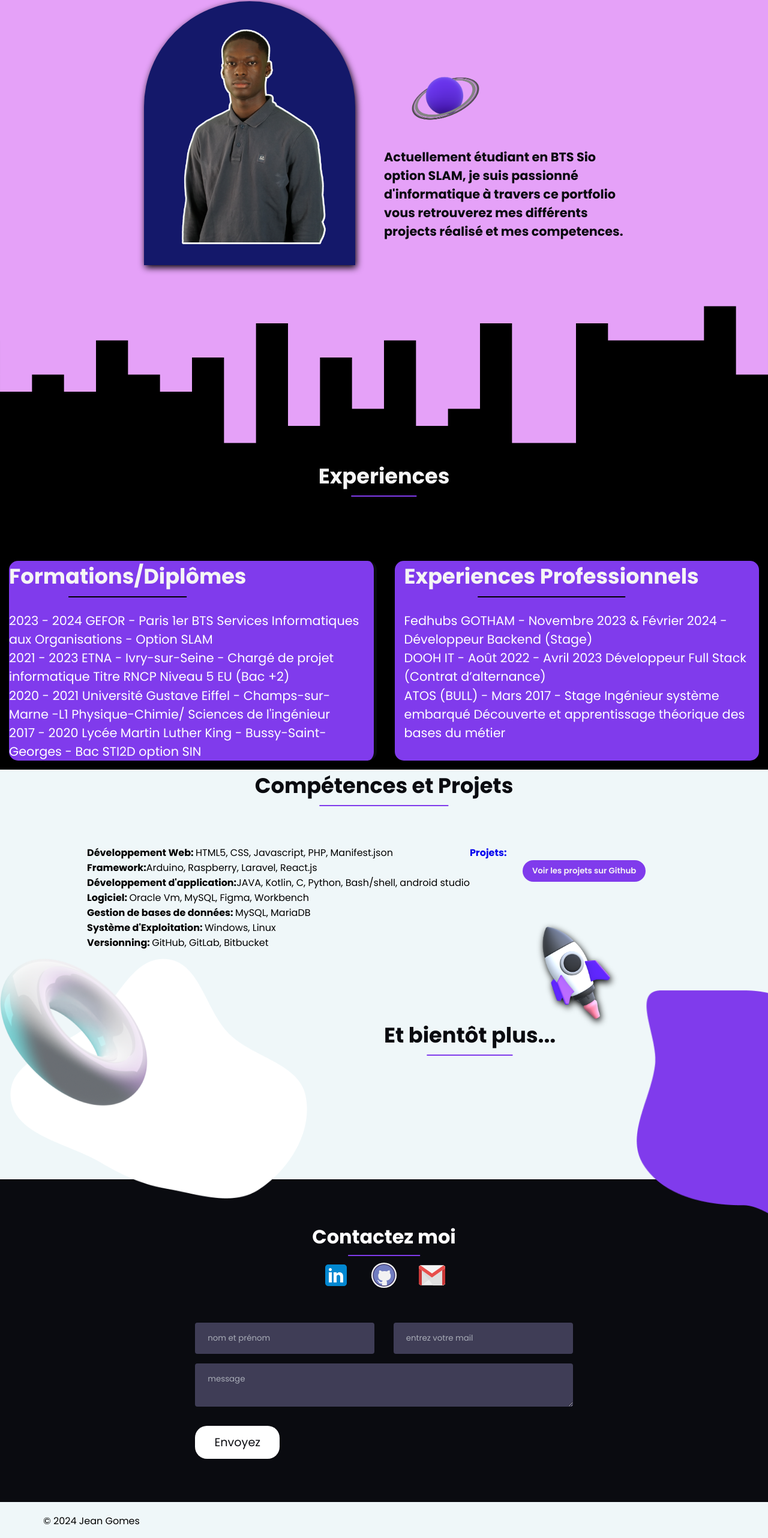
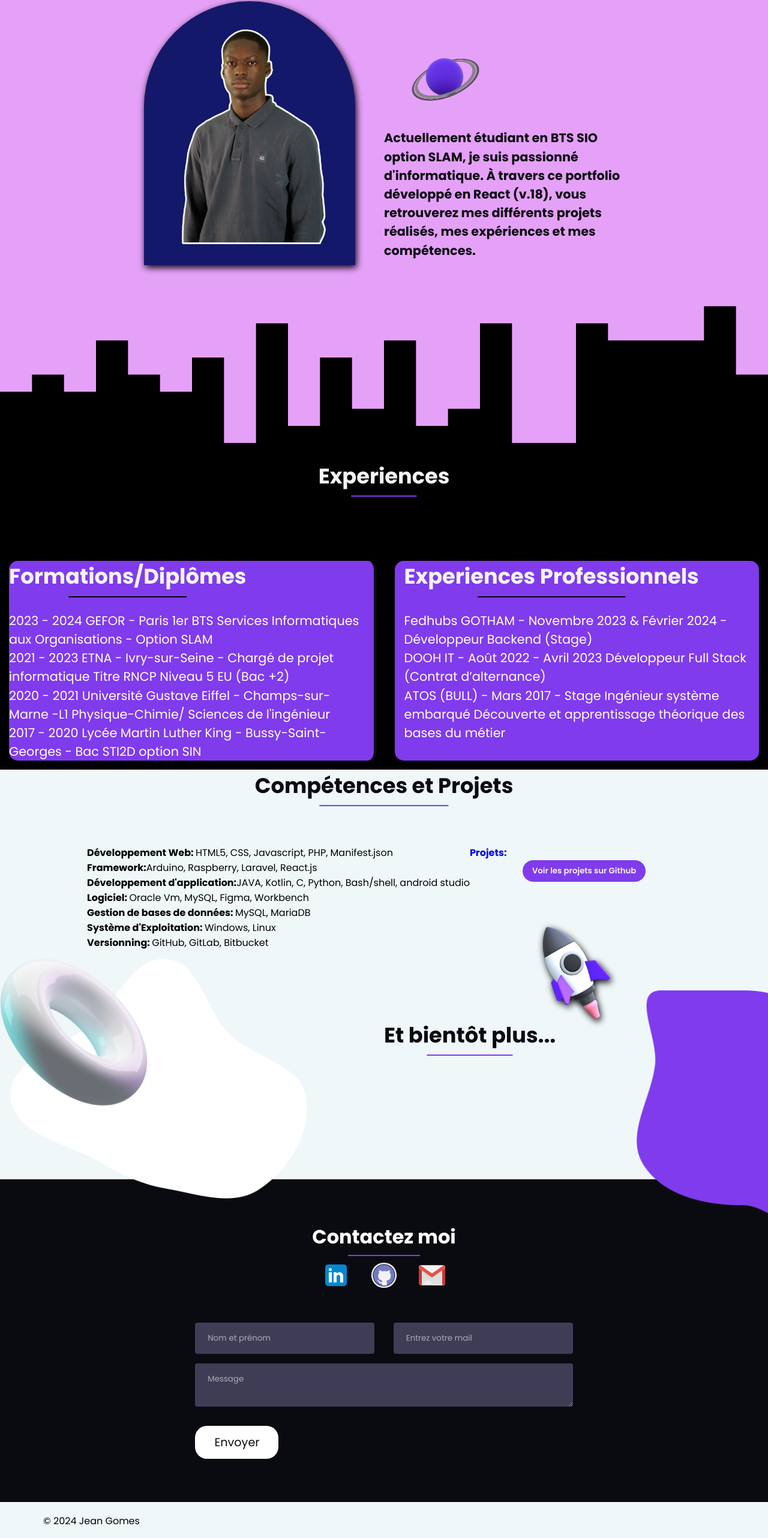
Before and after one commit to GomesJ7/jeanportfolio, a React (Create React App) app: page / in a window 1280 px wide. Shown: the part 1055-3619 px from the top of the page at 60% size. Built offline with nearby package versions, Linux system fonts and the light colour scheme.

Commit message:
Description + conditions d'envoi de msg

```diff
--- a/src/Sections/About/index.js
+++ b/src/Sections/About/index.js
@@ -102,8 +102,9 @@ const About = () => {
             <img src={planete} alt="planete" />
           </Planete>
           <Text>
-            Actuellement étudiant en BTS Sio option SLAM, je suis passionné d'informatique à travers ce portfolio
-            vous retrouverez mes différents projects réalisé et mes competences.
+          Actuellement étudiant en BTS SIO option SLAM, je suis passionné d'informatique.
+          À travers ce portfolio développé en React (v.18), vous retrouverez mes différents projets réalisés,
+          mes expériences et mes compétences.
           </Text>
         </AboutText>
       </Content>
--- a/src/Sections/Contact/index.js
+++ b/src/Sections/Contact/index.js
@@ -7,6 +7,11 @@ import emailjs from 'emailjs-com';
 function sendEmail(e){
   e.preventDefault();
 
+  const name = e.target.name.value;
+  const email = e.target.email.value;
+  const message = e.target.message.value;
+
+  if (name && email && message) {
     emailjs.sendForm(
       "service_eix7sz4",
       "template_nyz4vbu",
@@ -14,8 +19,11 @@ function sendEmail(e){
       "yo0atwo9odr6JB0b_"
     ).then(res=>{
       console.log(res);
-      alert('Votre message à bien été envoyez !')
-  }).catch(err=> console.log(err))
+      alert('Votre message a bien été envoyé !')
+    }).catch(err=> console.log(err));
+  } else {
+    alert("Veuillez remplir tous les champs du formulaire avant de l'envoyer.");
+  }
 }
 
 const ContactSection = styled.div`
@@ -28,11 +36,11 @@ const ContactSection = styled.div`
   justify-content: center;
 `;
 
-const Icons =styled.div`
+const Icons = styled.div`
   display: inline;
   margin-bottom: 3rem;
   margin-top: 1rem;
-  a{
+  a {
     &:not(:last-child) {
       margin-right: 2rem;
     }
@@ -42,9 +50,10 @@ margin-top: 1rem;
           brightness(100%) contrast(97%);
       }
     }
-  img{
+    img {
       width: 3rem;
       height: 3rem;
+    }
   }
 `;
 
@@ -123,7 +132,6 @@ const Form = styled.form`
       transform: scale(0.9);
     }
   }
-
 `;
 
 const Row = styled.div`
@@ -143,7 +151,7 @@ const Contact = () => {
     <ContactSection id="contact">
       <Title>Contactez moi</Title>
       <Icons>
-      <a href="https://www.linkedin.com/in/gomesjean/" >
+        <a href="https://www.linkedin.com/in/gomesjean/">
           <img src={Linkedin} alt="linkedin" />
         </a>
         <a href="https://github.com/GomesJ7">
@@ -155,14 +163,15 @@ const Contact = () => {
       </Icons>
       <Form
         netlify
-    onSubmit = {sendEmail}>
+        onSubmit={sendEmail}
+      >
         <Row>
-        <input name="name" type="text" placeholder="nom et prénom" />
-      <input name="email" type="email" placeholder="entrez votre mail" />
+          <input name="name" type="text" placeholder="Nom et prénom" />
+          <input name="email" type="email" placeholder="Entrez votre mail" />
         </Row>
-      <textarea name="message" cols="30" rows="2" placeholder="message"></textarea>
+        <textarea name="message" cols="30" rows="2" placeholder="Message"></textarea>
         <div>
-        <button type='submit'>Envoyez</button>
+          <button type='submit'>Envoyer</button>
         </div>
       </Form>
     </ContactSection>
```
Lines whose indentation alone changed are shown as unchanged.
